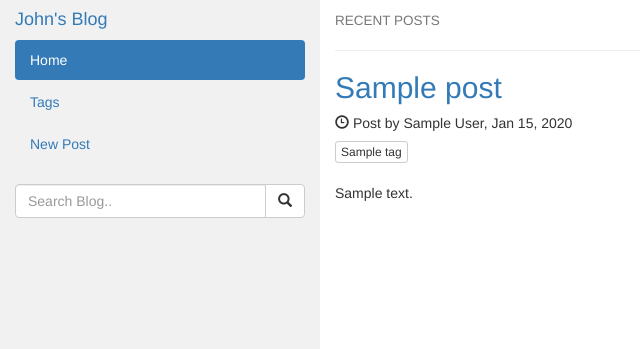
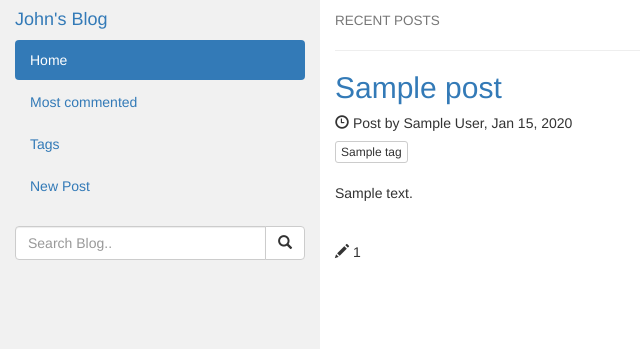
Before and after one commit to roman985475612/Simple-Blog, a Django app: page / in a window 1280 px wide. Shown: the top 349 px of the page, without its empty margins (0-640 px from the left). Run offline with Django 3.2, Linux system fonts and the light colour scheme; tables that the repository leaves empty hold one stand-in row (values such as "Sample post"); some libraries are stand-ins or nearby versions.

Commit message:
Task # 12 complete: added the ordering of posts by the number of comments

```diff
--- a/blog/models.py
+++ b/blog/models.py
@@ -9,6 +9,7 @@ class Post(models.Model):
     pub_date = models.DateTimeField('publication date', auto_now_add=True)
     upd_date = models.DateTimeField('update date', auto_now=True)
     text = models.TextField()
+    comments = models.PositiveSmallIntegerField(default=0)
     tags = models.ManyToManyField('Tag')
 
     class Meta:
--- a/blog/templates/blog/base.html
+++ b/blog/templates/blog/base.html
@@ -14,12 +14,14 @@
   {% url 'blog:index' as idx %}
   {% url 'blog:post_add' as pad %}
   {% url 'blog:tags' as tgs %}
+  {% url 'blog:most_commented' as mcm %}
   <div class="container-fluid">
     <div class="row content">
       <div class="col-sm-3 sidenav">
         <h4><a href="{{ idx }}">John's Blog</a></h4>
         <ul class="nav nav-pills nav-stacked">
           <li {% if request.path == idx %}class="active"{% endif %}><a href="{{ idx }}">Home</a></li>
+          <li {% if request.path == mcm %}class="active"{% endif %}><a href="{{ mcm }}">Most commented</a></li>
           <li {% if request.path == tgs %}class="active"{% endif %}><a href="{{ tgs }}">Tags</a></li>
           <li {% if request.path == pad %}class="active"{% endif %}><a href="{{ pad }}">New Post</a></li>
         </ul><br>
--- a/blog/templates/blog/post_detail.html
+++ b/blog/templates/blog/post_detail.html
@@ -19,7 +19,7 @@
   <a href="{% url 'blog:post_edit' post.id%}" class="btn btn-default"><span class="glyphicon glyphicon-edit"></span></a>
   <a href="{% url 'blog:post_delete' post.id%}" class="btn btn-default"><span class="glyphicon glyphicon-trash"></span></a>
   <hr>
-  <h4>{{ post.comment_set.count }} Comments</h4>
+  <h4>{{ post.comments }} Comments</h4>
   <form action="{% url 'blog:comment_add' post.id %}"
         method="post" class="form" role="form">
     {% csrf_token %}
--- a/blog/templates/blog/post_list.html
+++ b/blog/templates/blog/post_list.html
@@ -13,7 +13,9 @@
             {% endfor %}
             <br><br>
             <p>{{ post.text }}</p>
-            <br><br>
+            <br>
+            <h5><span class="glyphicon glyphicon-pencil"></span> {{ post.comments }}</h5>
+            <br>
         {% empty %}
             <br>
             <div class="panel panel-primary">
--- a/blog/urls.py
+++ b/blog/urls.py
@@ -6,6 +6,8 @@ app_name = 'blog'
 
 urlpatterns = [
     url('^$', views.PostListView.as_view(), name='index'),
+    url('^most-commented/$', views.PostByCommentsListView.as_view(),
+        name='most_commented'),
     url('^post/(?P<pk>\d+)/$', views.PostDetailView.as_view(), name='post_detail'),
     url('^post/(?P<pk>\d+)/comment/add/$',
         views.CommentCreateView.as_view(), name='comment_add'),
--- a/blog/views.py
+++ b/blog/views.py
@@ -40,6 +40,13 @@ class PostByTagListView(ListView):
         return self.post_list
 
 
+class PostByCommentsListView(ListView):
+
+    queryset = Post.objects.order_by('-comments')
+    template_name = 'blog/post_list.html'
+    context_object_name = 'post_list'
+
+
 class PostDetailView(DetailView):
     model = Post
     context_object_name = 'post'
@@ -62,6 +69,8 @@ class CommentCreateView(CreateView):
     def form_valid(self, form):
         form.instance.post = self.get_queryset()
         form.instance.author = 'John Smith'
+        self.post.comments += 1
+        self.post.save()
         return super().form_valid(form)
 
 
```
Also changed, not shown: blog/migrations/0004_post_comments.py (added).
